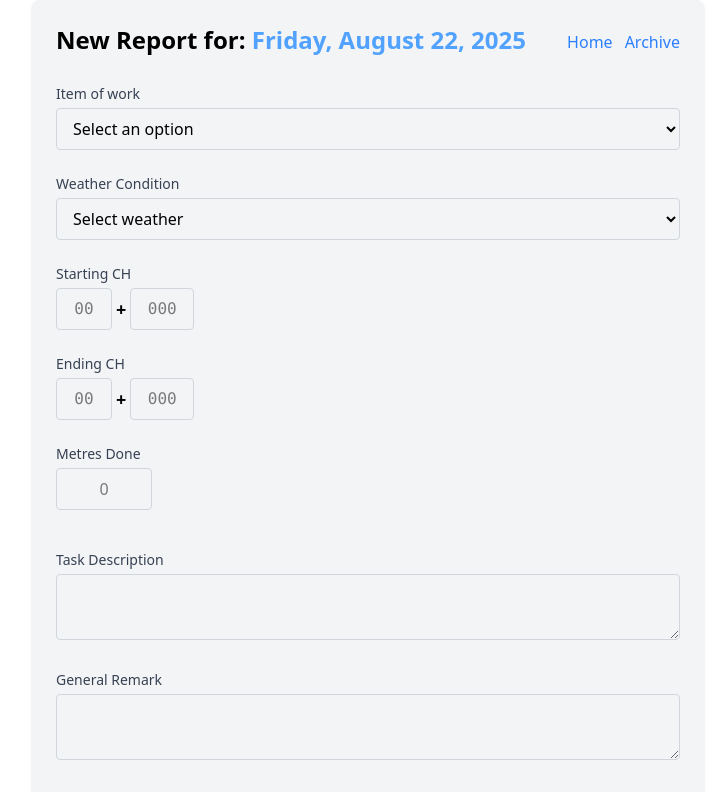
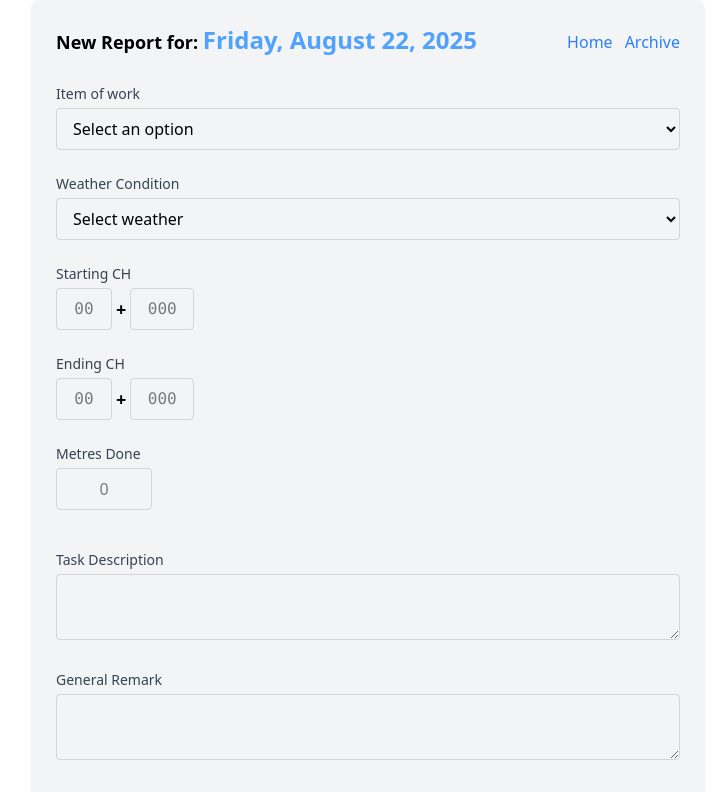
Before and after one commit to NewMan274/Progress-Report, a React (Vite) app in the folder progress-report/: page /new-report in a window 1280 px wide. Shown: the top 792 px of the page, without its empty margins (272-1000 px from the left). Built offline with nearby package versions, Linux system fonts and the light colour scheme.

Commit message:
NewReport Component completed and running well

```diff
--- a/progress-report/src/component/NewReport.jsx
+++ b/progress-report/src/component/NewReport.jsx
@@ -84,9 +84,9 @@ function NewReport() {
 
   return (
     <div className="max-w-2xl mx-auto p-6 bg-gray-100 rounded-lg shadow">
-      <div className="flex mb-5">
-        <h1 className="text-2xl font-bold mb-2">
-          New Report for: <span className="text-blue-400">{formatedDate}</span>
+      <div className="flex gap-1.5 mb-5">
+        <h1 className="text-lg font-semibold mb-2">
+          New Report for: <span className="text-blue-400 text-2xl font-semibold">{formatedDate}</span>
         </h1>
         <div className="ml-auto pt-1.5">
           <Link to="/" className="text-blue-500 hover:underline">
```
